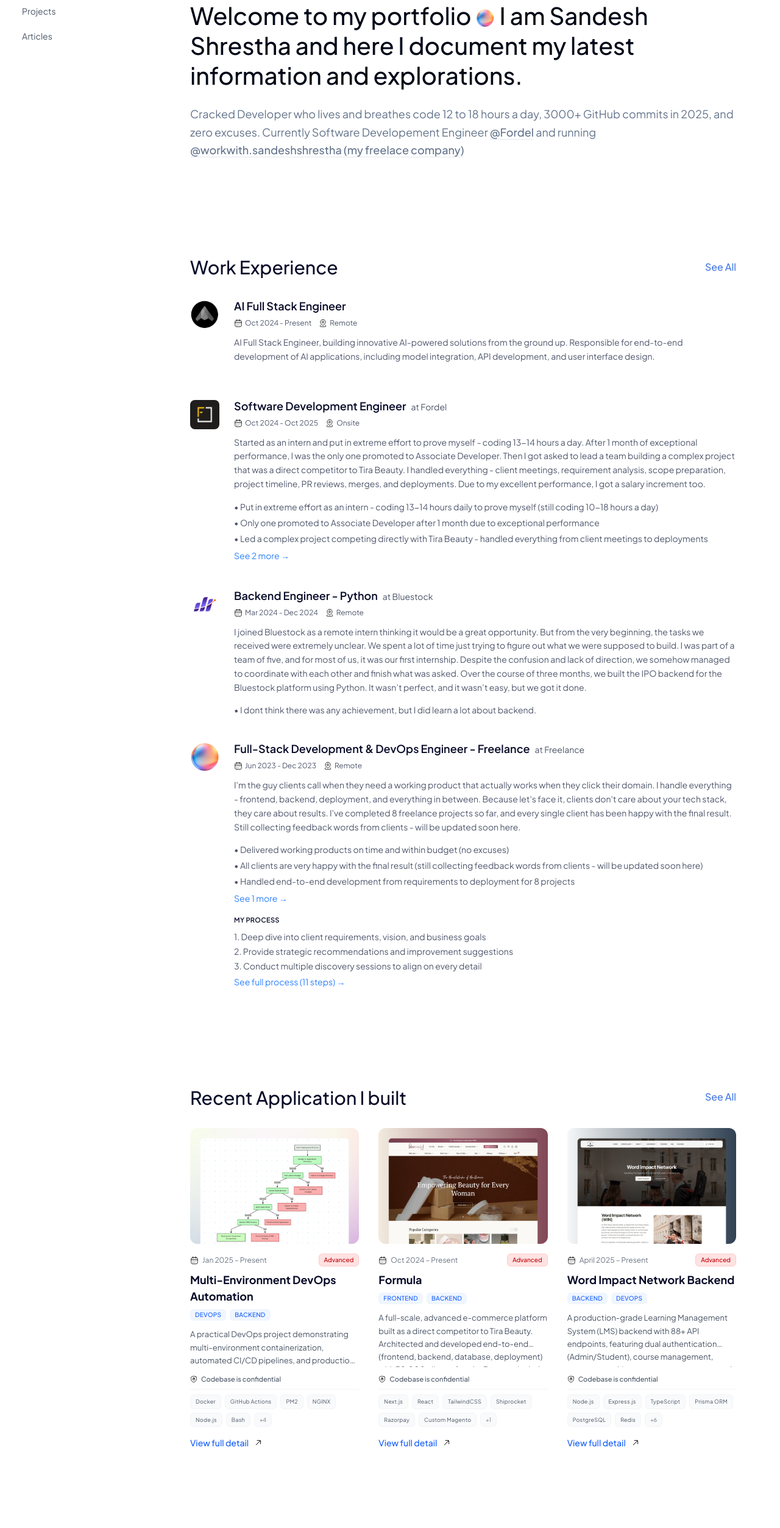
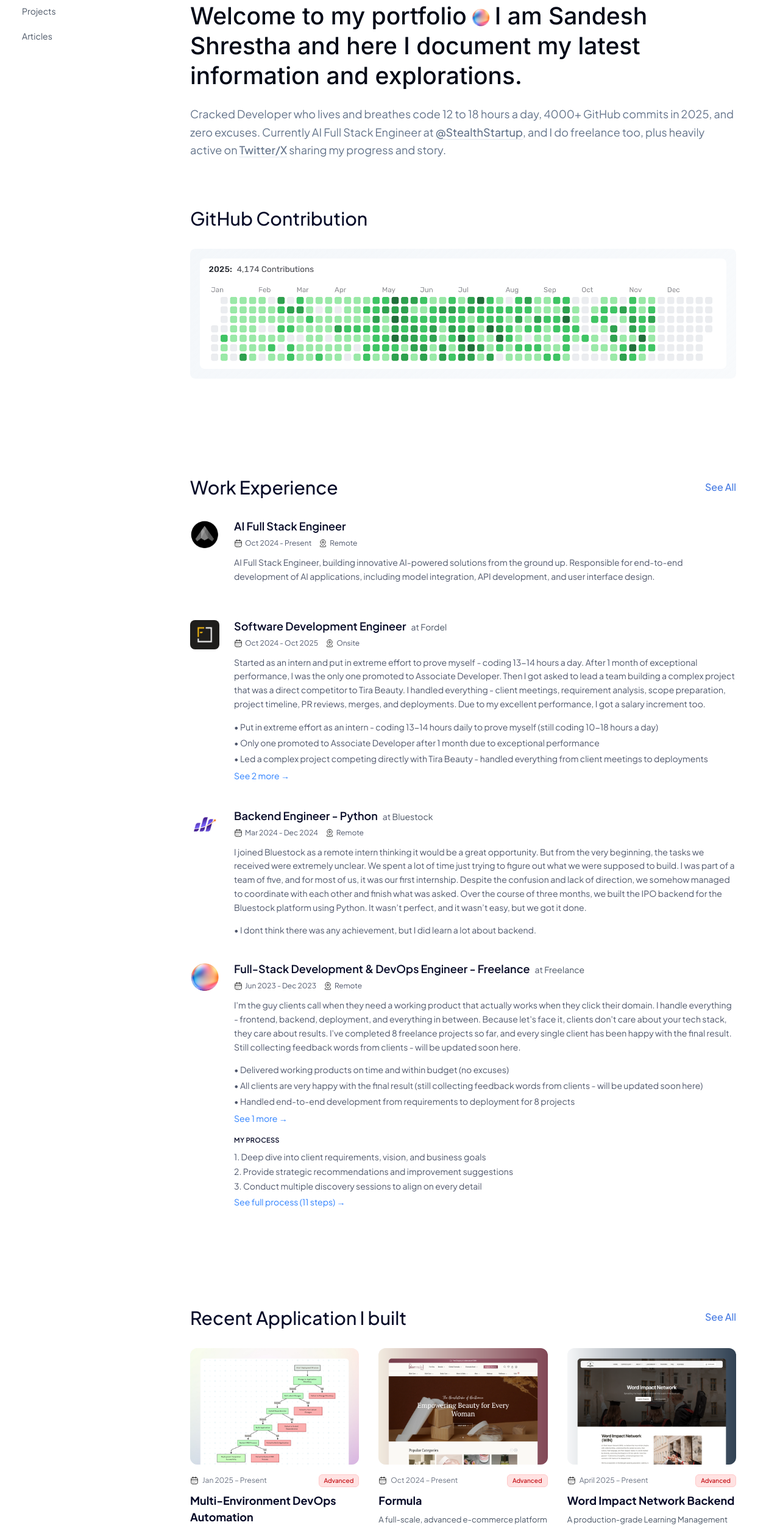
Before and after one commit to yoursandeshshrestha/Portfolio, a Next.js app: page / in a window 1280 px wide. Shown: the part 234-2740 px from the top of the page at 61% size. Built offline with nearby package versions, Linux system fonts and the light colour scheme.

Commit message:
refactor(hero): update Hero, RecentArticles, and RecentProjects sections

```diff
--- a/src/sections/hero/Hero.tsx
+++ b/src/sections/hero/Hero.tsx
@@ -1,10 +1,11 @@
 import Image from "next/image";
 import { motion } from "framer-motion";
 import { useState } from "react";
-import sandesh from "@/public/personal/sandesh-two.png";
+import sandesh from "@/public/personal/sandesh-three.jpeg";
 import blob from "@/public/blob/blob-4.png";
 import { SocialLinks } from "@/src/components/SocialLinks";
 import { ImageModal } from "@/src/components/ImageModal";
+import { GitHubContributionGraph } from "@/src/components/GitHubContributionGraph";
 // import ButtonGroup from "@/src/components/ButtonGroup";
 
 const containerVariants = {
@@ -42,7 +43,7 @@ export const Hero = () => {
           alt="Sandesh Shrestha"
           width={200}
           height={200}
-          className="rounded-md w-16 h-16 cursor-pointer hover:scale-105 transition-transform"
+          className="rounded-md w-16 h-16 cursor-pointer hover:scale-105 transition-transform object-cover"
           onClick={() => setIsImageModalOpen(true)}
         />
         <SocialLinks />
@@ -57,7 +58,7 @@ export const Hero = () => {
 
       <motion.h1
         variants={itemVariants}
-        className="text-2xl sm:text-3xl lg:text-[39px] text-[hsl(var(--foreground))] font-medium mb-4 sm:mb-6 leading-tight"
+        className="text-2xl sm:text-3xl lg:text-[39px] text-[hsl(var(--foreground))] font-medium mb-4 sm:mb-6 leading-tight font-inter"
       >
         Welcome to my portfolio
         <Image
@@ -75,26 +76,28 @@ export const Hero = () => {
         className="text-[hsl(var(--muted-foreground))] leading-relaxed text-base sm:text-lg "
       >
         Cracked Developer who lives and breathes code 12 to 18 hours a day,
-        3000+ GitHub commits in 2025, and zero excuses. Currently Software
-        Developement Engineer{" "}
+        4000+ GitHub commits in 2025, and zero excuses. Currently AI Full Stack
+        Engineer at{" "}
         <a
-          href="https://fordelstudios.com"
+          // href="https://fordelstudios.com"
           target="_blank"
           rel="noopener noreferrer"
           className=" font-medium hover:text-[hsl(var(--primary))] transition-colors underline decoration-[hsl(var(--border))] hover:decoration-[hsl(var(--primary))] underline-offset-4"
         >
-          @Fordel
-        </a>{" "}
-        and running{" "}
+          @StealthStartup
+        </a>
+        {", "}and I do freelance too, plus heavily active on{" "}
         <a
-          href="https://workwith.sandeshshrestha.tech"
+          href="https://x.com/yoursandeshdev"
           target="_blank"
           rel="noopener noreferrer"
           className=" font-medium hover:text-[hsl(var(--primary))] transition-colors underline decoration-[hsl(var(--border))] hover:decoration-[hsl(var(--primary))] underline-offset-4"
         >
-          @workwith.sandeshshrestha (my freelace company)
-        </a>
+          Twitter/X
+        </a>{" "}
+        sharing my progress and story.
       </motion.p>
+      <GitHubContributionGraph username="yoursandeshshrestha" />
       {/* <ButtonGroup
         buttons={[
           { label: "More about me", href: "/more-about-sandesh" },
--- a/src/sections/hero/RecentArticles.tsx
+++ b/src/sections/hero/RecentArticles.tsx
@@ -1,25 +1,20 @@
-import Link from "next/link";
 import ArticleCard from "@/src/components/ArticleCard";
 import { articles } from "@/src/data/articles";
 
 export default function RecentArticles() {
   return (
     <section className="mt-20 sm:mt-32 lg:mt-40" id="articles">
-      <div className="flex flex-col sm:flex-row sm:items-center sm:justify-between mb-6 sm:mb-8 gap-2 sm:gap-0">
+      <div className="mb-6 sm:mb-8">
         <h2 className="text-2xl sm:text-3xl lg:text-[30px] font-medium text-[#070B28]">
           Recent Articles I wrote
         </h2>
-        <Link
-          href="/articles"
-          className="text-[#4479E2] font-medium text-sm sm:text-[16px] hover:underline"
-        >
-          See All
-        </Link>
       </div>
-      <div className="grid grid-cols-1 sm:grid-cols-2 lg:grid-cols-3 gap-6 sm:gap-8">
-        {articles.slice(0, 3).map((article, idx) => (
-          <ArticleCard key={idx} article={article} index={idx} />
-        ))}
+      <div className="grid grid-cols-1 gap-6 sm:gap-8">
+        {articles.map((article, idx) => {
+          return (
+            <ArticleCard key={idx} article={article} index={idx} isLast={idx === articles.length - 1} />
+          );
+        })}
       </div>
     </section>
   );
--- a/src/sections/hero/RecentProjects.tsx
+++ b/src/sections/hero/RecentProjects.tsx
@@ -18,7 +18,7 @@ export default function RecentProjects() {
       </div>
       <div className="grid grid-cols-1 sm:grid-cols-2 lg:grid-cols-3 gap-6 sm:gap-8">
         {projects.slice(0, 3).map((project, idx) => (
-          <ProjectCard key={idx} project={project} index={idx} />
+          <ProjectCard key={idx} project={project} index={idx} showTags={false} />
         ))}
       </div>
     </section>
```
